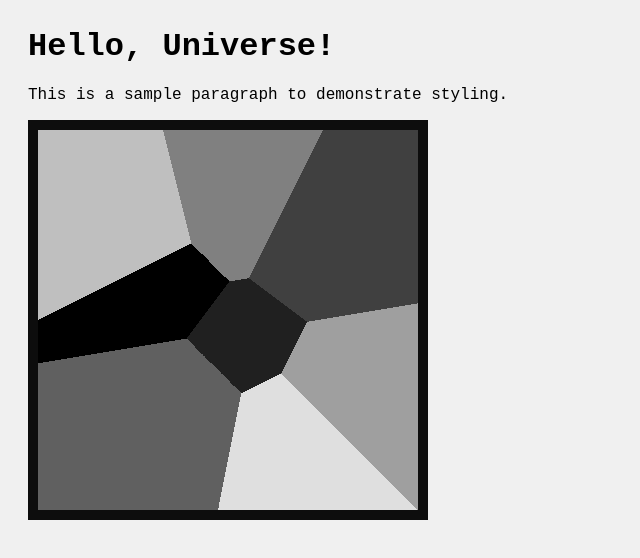
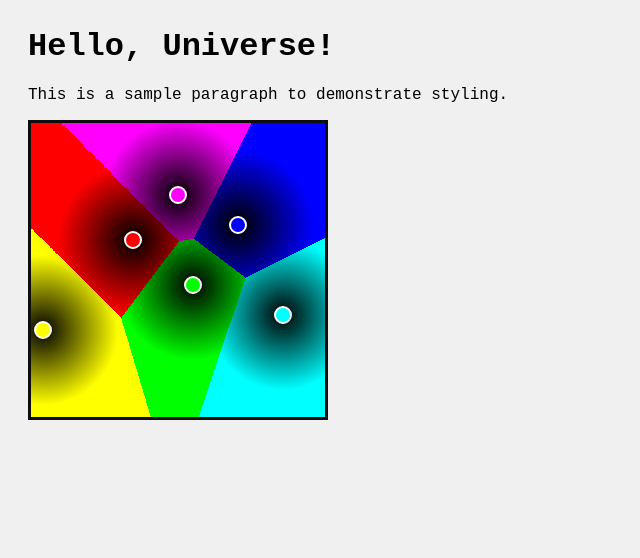
Before and after one commit to Mamadsho/RoomTopo, a plain HTML site: page index.html in a window 1280 px wide. Shown: the whole page, without its empty margins (0-640 px from the left). Drawn offline with Linux system fonts and the light colour scheme.

Commit message:
Made Voronoi interactive and exported voronoi diagram logic to separate file

```diff
--- a/index.html
+++ b/index.html
@@ -4,13 +4,13 @@
     <meta name="viewport" content="width=device-width, initial-scale=1.0">
     <title>Document</title>
     <link rel="stylesheet" href="styles.css">
-    <script src="script.js" defer></script>
+    <script type="module" src="script.js" defer></script>
 
 </head>
 <body>
    <h1>Hello, World!</h1>
     <p>This is a sample paragraph to demonstrate styling.</p>
     <!-- Canvas -->
-    <canvas id="canvas" width="400" height="400"></canvas>
+    <canvas id="canvas" width="300" height="300"></canvas>
 </body>
 </html>
--- a/script.js
+++ b/script.js
@@ -1,101 +1,34 @@
+import { initVoronoi, updateVoronoi } from './webglVoronoi.js';
+
 document.querySelector('h1').textContent = 'Hello, Universe!';
-// canvas setup
-const canvas = document.getElementById('canvas');
-const gl = canvas.getContext('webgl2');
-gl.clearColor(0.05, 0.05, 0.05, 1.0);
-gl.clear(gl.COLOR_BUFFER_BIT);
-console.log('WebGL context initialized');
-
-// Vertex shader
-const vertexShaderSource = `
-attribute vec4 a_position;
-varying vec2 v_pos;
-void main() {
-    gl_Position = a_position;
-    v_pos = a_position.xy;
-}
-`;
 
 // 8 Voronoi sites
 const sites = [
     [-0.3,  0.2],
     [ 0.1, -0.1],
     [ 0.4,  0.3],
-    [-0.2, -0.4],
+    [-0.9, -0.4],
     [ 0.0,  0.5],
-    [ 0.5, -0.3],
-    [-0.4,  0.4],
-    [ 0.3, -0.5]
+    [ 0.7, -0.3],
 ];
 
-// Fragment shader for Voronoi with grayscale snapping
-const fragmentShaderSource = `
-precision mediump float;
-varying vec2 v_pos;
-uniform vec2 u_sites[8];
+// Add colors for each site
+const colors = [
+    [1.0, 0.0, 0.0], // red
+    [0.0, 1.0, 0.0], // green
+    [0.0, 0.0, 1.0], // blue
+    [1.0, 1.0, 0.0], // yellow
+    [1.0, 0.0, 1.0], // magenta
+    [0.0, 1.0, 1.0], // cyan
+    [0.5, 0.5, 0.5], // gray
+    [1.0, 0.5, 0.0]  // orange
+];
 
-vec3 indexColor(int idx) {
-    float gray = float(idx) / 8.0;
-    return vec3(gray, gray, gray);
-}
+// canvas setup
+const canvas = document.getElementById('canvas');
 
-void main() {
-    float minDist = 100.0;
-    int minIdx = 0;
-    for (int i = 0; i < 8; ++i) {
-        float d = distance(v_pos, u_sites[i]);
-        if (d < minDist) {
-            minDist = d;
-            minIdx = i;
-        }
-    }
-    gl_FragColor = vec4(indexColor(minIdx), 1.0);
-}
-`;
+// Initialize Voronoi rendering
+initVoronoi(canvas, sites, colors);
 
-// Shader compilation
-function createShader(gl, type, source) {
-    const shader = gl.createShader(type);
-    gl.shaderSource(shader, source);
-    gl.compileShader(shader);
-    return shader;
-}
-const vertexShader = createShader(gl, gl.VERTEX_SHADER, vertexShaderSource);
-if (!gl.getShaderParameter(vertexShader, gl.COMPILE_STATUS)) {
-    console.error(gl.getShaderInfoLog(vertexShader));
-}
-const fragmentShader = createShader(gl, gl.FRAGMENT_SHADER, fragmentShaderSource);
-if (!gl.getShaderParameter(fragmentShader, gl.COMPILE_STATUS)) {
-    console.error(gl.getShaderInfoLog(fragmentShader));
-}
-
-// Program creation
-function createProgram(gl, vertexShader, fragmentShader) {
-    const program = gl.createProgram();
-    gl.attachShader(program, vertexShader);
-    gl.attachShader(program, fragmentShader);
-    gl.linkProgram(program);
-    return program;
-}
-const program = createProgram(gl, vertexShader, fragmentShader);
-const u_sites = gl.getUniformLocation(program, 'u_sites');
-gl.useProgram(program);
-gl.uniform2fv(u_sites, new Float32Array(sites.flat()));
-
-// Geometry setup
-const positionBuffer = gl.createBuffer();
-gl.bindBuffer(gl.ARRAY_BUFFER, positionBuffer);
-const positions = [
-    -0.95, -0.95,
-     0.95, -0.95,
-    -0.95,  0.95,
-     0.95,  0.95,
-];
-gl.bufferData(gl.ARRAY_BUFFER, new Float32Array(positions), gl.STATIC_DRAW);
-const positionLocation = gl.getAttribLocation(program, 'a_position');
-gl.enableVertexAttribArray(positionLocation);
-gl.vertexAttribPointer(positionLocation, 2, gl.FLOAT, false, 0, 0);
-
-// Draw
-gl.drawArrays(gl.TRIANGLE_STRIP, 0, 4);
-console.log('Quad drawn on canvas');
+// Example: update Voronoi later (call this when you want to update)
+// updateVoronoi(newSites, newColors);
--- /dev/null
+++ b/webglVoronoi.js
@@ -0,0 +1,211 @@
+let gl = null;
+let program = null;
+let positionBuffer = null;
+let positionLocation = null;
+
+export const vertexShaderSource = `
+attribute vec4 a_position;
+varying vec2 v_pos;
+void main() {
+    gl_Position = a_position;
+    v_pos = a_position.xy;
+}
+`;
+
+export const fragmentShaderSource = `
+precision mediump float;
+varying vec2 v_pos;
+uniform vec2 u_sites[100];
+uniform vec3 u_colors[100];
+uniform int u_siteCount;
+
+void main() {
+    float minDist = 100.0;
+    vec3 minColor = vec3(0.0);
+    for (int i = 0; i < 100; ++i) {
+        if (i >= u_siteCount) break;
+        float d = distance(v_pos, u_sites[i]);
+        if (d < minDist) {
+            minDist = d;
+            minColor = u_colors[i];
+        }
+    }
+    gl_FragColor = vec4(2.0 * minColor * minDist + minColor * float(minDist < .055), 1.0);
+}
+`;
+
+function createSitesSVG(canvas, sites) {
+    // Remove previous SVG if present
+    const prev = document.getElementById('voronoi-sites-svg');
+    if (prev) prev.remove();
+
+    const width = canvas.width;
+    const height = canvas.height;
+
+    // Create SVG element
+    const svg = document.createElementNS('http://www.w3.org/2000/svg', 'svg');
+    svg.setAttribute('id', 'voronoi-sites-svg');
+    svg.setAttribute('width', width);
+    svg.setAttribute('height', height);
+    svg.style.position = 'absolute';
+    svg.style.left = 0 + 'px';
+    svg.style.pointerEvents = 'auto'; // Enable pointer events for dragging
+    svg.style.zIndex = 10;
+
+    // Map normalized coordinates to pixel positions
+    sites.forEach(site => {
+        // site: [x, y], both in [-1, 1]
+        const cx = ((site[0] + 1) / 2) * width;
+        const cy = ((1 - (site[1] + 1) / 2)) * height; // SVG y is downward
+        const circle = document.createElementNS('http://www.w3.org/2000/svg', 'circle');
+        circle.setAttribute('cx', cx);
+        circle.setAttribute('cy', cy);
+        circle.setAttribute('r', Math.max(8, width * 0.01));
+        circle.setAttribute('fill', '#fff0');
+        circle.setAttribute('stroke', 'white');
+        circle.setAttribute('stroke-width', '2');
+        svg.appendChild(circle);
+    });
+
+    // Position SVG above canvas
+    canvas.parentElement.style.position = 'relative';
+    canvas.parentElement.appendChild(svg);
+}
+
+// Enables dragging of Voronoi sites (SVG circles)
+function enableSiteDragging(canvas, sites, colors, onUpdate = null) {
+    const svg = document.getElementById('voronoi-sites-svg');
+    if (!svg) return;
+
+    let draggingIdx = null;
+
+    svg.addEventListener('mousedown', (e) => {
+        if (e.target.tagName !== 'circle') return;
+        draggingIdx = Array.from(svg.children).indexOf(e.target);
+        if (draggingIdx === -1) return;
+        e.preventDefault();
+    });
+
+    window.addEventListener('mousemove', (e) => {
+        if (draggingIdx === null) return;
+        const rect = canvas.getBoundingClientRect();
+        const x = e.clientX - rect.left;
+        const y = e.clientY - rect.top;
+        const width = canvas.width;
+        const height = canvas.height;
+        // Convert pixel to normalized coordinates [-1, 1]
+        sites[draggingIdx][0] = (x / width) * 2 - 1;
+        sites[draggingIdx][1] = -((y / height) * 2 - 1);
+
+        updateVoronoi(sites, colors);
+
+        // Move the SVG circle only
+        const circle = svg.children[draggingIdx];
+        circle.setAttribute('cx', x);
+        circle.setAttribute('cy', y);
+
+        if (onUpdate) onUpdate(sites, colors);
+    });
+
+    window.addEventListener('mouseup', () => {
+        draggingIdx = null;
+    });
+
+    svg.addEventListener('touchstart', (e) => {
+        const touch = e.touches[0];
+        const target = document.elementFromPoint(touch.clientX, touch.clientY);
+        if (target && target.tagName === 'circle') {
+            draggingIdx = Array.from(svg.children).indexOf(target);
+            e.preventDefault();
+        }
+    });
+
+    window.addEventListener('touchmove', (e) => {
+        if (draggingIdx === null) return;
+        const touch = e.touches[0];
+        const rect = canvas.getBoundingClientRect();
+        const x = touch.clientX - rect.left;
+        const y = touch.clientY - rect.top;
+        const width = canvas.width;
+        const height = canvas.height;
+        sites[draggingIdx][0] = (x / width) * 2 - 1;
+        sites[draggingIdx][1] = -((y / height) * 2 - 1);
+        updateVoronoi(sites, colors);
+        const circle = svg.children[draggingIdx];
+        circle.setAttribute('cx', x);
+        circle.setAttribute('cy', y);
+        if (onUpdate) onUpdate(sites, colors);
+    });
+
+    window.addEventListener('touchend', () => {
+        draggingIdx = null;
+    });
+}
+
+// Initializes WebGL, shaders, program, geometry, and draws initial Voronoi
+export function initVoronoi(canvas, sites, colors) {
+    gl = canvas.getContext('webgl2');
+    gl.clearColor(0.05, 0.05, 0.05, 1.0);
+    gl.clear(gl.COLOR_BUFFER_BIT);
+
+    const vertexShader = createShader(gl, gl.VERTEX_SHADER, vertexShaderSource);
+    const fragmentShader = createShader(gl, gl.FRAGMENT_SHADER, fragmentShaderSource);
+    program = createProgram(gl, vertexShader, fragmentShader);
+
+    gl.useProgram(program);
+
+    // Geometry setup (full screen quad)
+    positionBuffer = gl.createBuffer();
+    gl.bindBuffer(gl.ARRAY_BUFFER, positionBuffer);
+    const positions = [
+        -0.98, -0.98,
+         0.98, -0.98,
+        -0.98,  0.98,
+         0.98,  0.98,
+    ];
+    gl.bufferData(gl.ARRAY_BUFFER, new Float32Array(positions), gl.STATIC_DRAW);
+    positionLocation = gl.getAttribLocation(program, 'a_position');
+    gl.enableVertexAttribArray(positionLocation);
+    gl.vertexAttribPointer(positionLocation, 2, gl.FLOAT, false, 0, 0);
+
+    updateVoronoi(sites, colors);
+
+    // Create SVG overlay for sites
+    createSitesSVG(canvas, sites);
+
+    // Enable dragging by default
+    enableSiteDragging(canvas, sites, colors);
+}
+
+// Updates Voronoi sites/colors and redraws
+export function updateVoronoi(sites, colors) {
+    if (!gl || !program) {
+        console.warn('Voronoi not initialized. Call initVoronoi first.');
+        return;
+    }
+    const u_sites = gl.getUniformLocation(program, 'u_sites');
+    const u_colors = gl.getUniformLocation(program, 'u_colors');
+    const u_siteCount = gl.getUniformLocation(program, 'u_siteCount');
+    gl.useProgram(program);
+    gl.uniform2fv(u_sites, new Float32Array(sites.flat()));
+    gl.uniform3fv(u_colors, new Float32Array(colors.flat()));
+    gl.uniform1i(u_siteCount, sites.length);
+
+    gl.clear(gl.COLOR_BUFFER_BIT);
+    gl.drawArrays(gl.TRIANGLE_STRIP, 0, 4);
+}
+
+function createShader(gl, type, source) {
+    const shader = gl.createShader(type);
+    gl.shaderSource(shader, source);
+    gl.compileShader(shader);
+    return shader;
+}
+
+function createProgram(gl, vertexShader, fragmentShader) {
+    const program = gl.createProgram();
+    gl.attachShader(program, vertexShader);
+    gl.attachShader(program, fragmentShader);
+    gl.linkProgram(program);
+    return program;
+}
```
